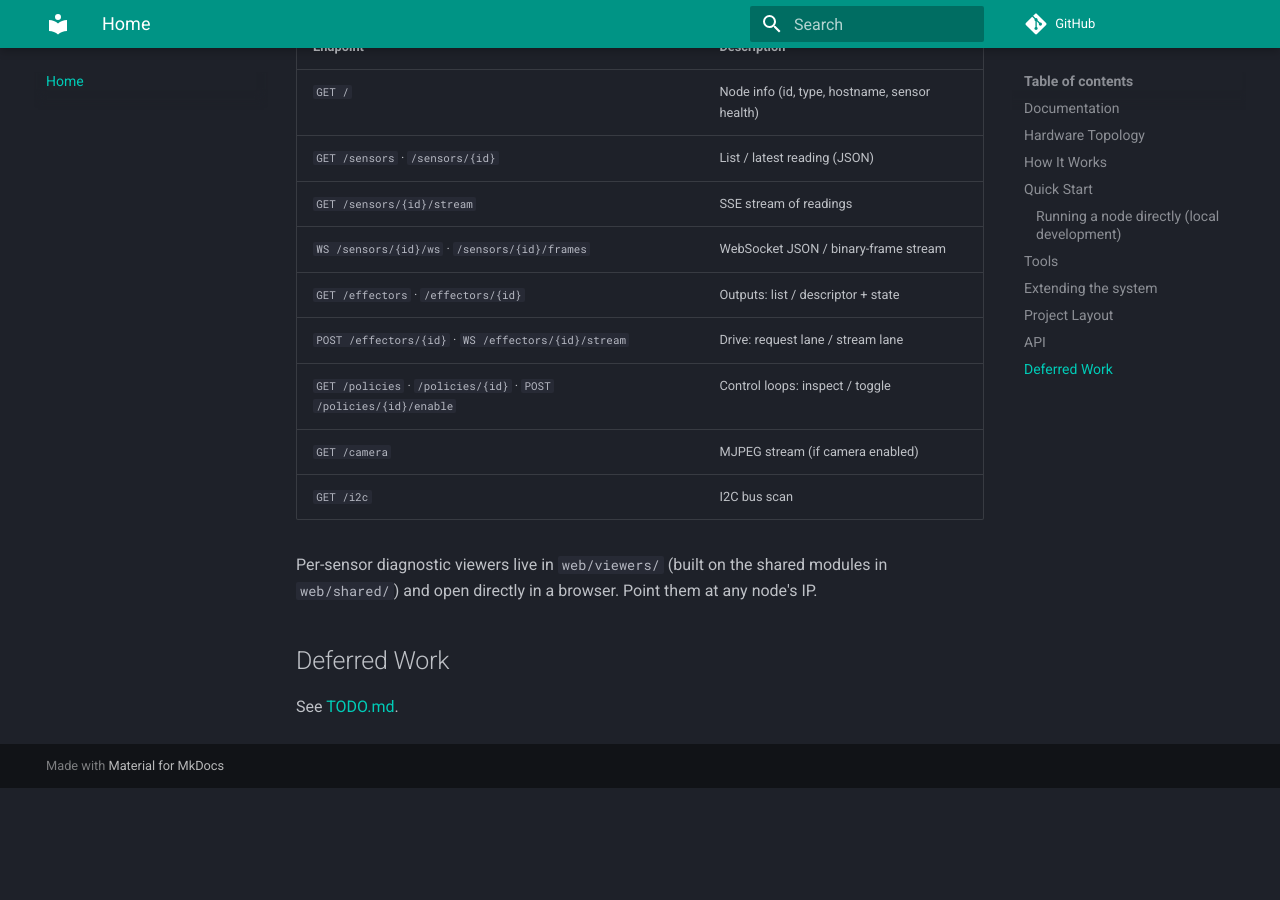
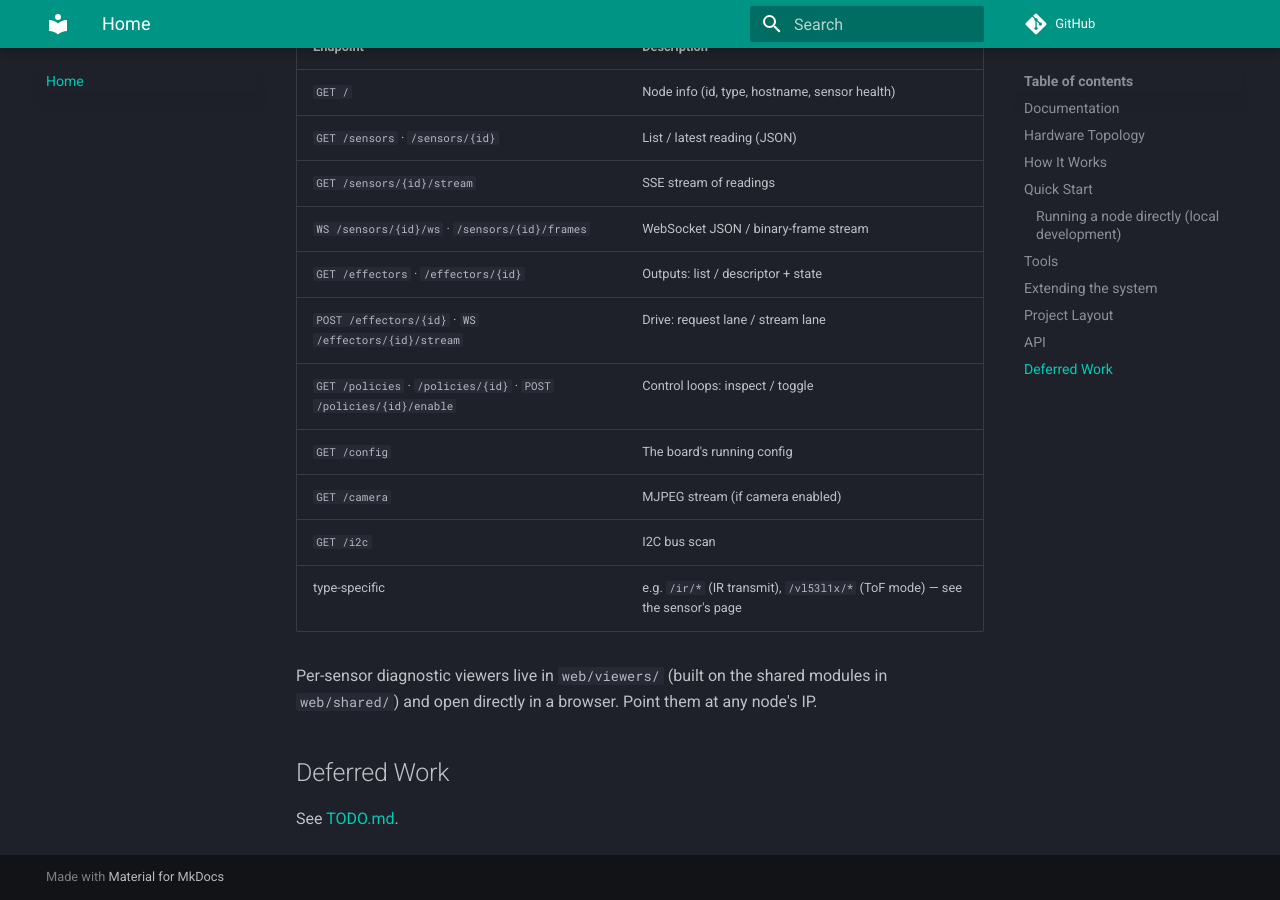
Before and after one commit to kespinoza5/animontics, an MkDocs documentation site: the page built from docs/index.md, in a window 1280 px wide and 900 px high, scrolled down 4975 px. Built offline with MkDocs 1.6.1 and Material for MkDocs 9.7.7, drawn with Linux system fonts in a browser that asks for light colours; comment, search, counter and statistics services are not loaded; before the commit the page ends 5763 px from its top, so only the background shows below that.

Commit message:
docs: complete the README API tables (config + type-specific routes)
A full endpoint audit (root + node README vs node/routers/*) found a pre-existing
gap unrelated to the efferent work: GET /config and the type-specific routers
(/ir/*, /vl53l1x/*) were never listed. The effector/policy endpoints were already
correct. Add the missing rows to both API tables.

Co-Authored-By: Claude Opus 4.8 <noreply@anthropic.com>

```diff
--- a/README.md
+++ b/README.md
@@ -198,8 +198,10 @@ Each node exposes:
 | `GET /effectors` · `/effectors/{id}` | Outputs: list / descriptor + state |
 | `POST /effectors/{id}` · `WS /effectors/{id}/stream` | Drive: request lane / stream lane |
 | `GET /policies` · `/policies/{id}` · `POST /policies/{id}/enable` | Control loops: inspect / toggle |
+| `GET /config` | The board's running config |
 | `GET /camera` | MJPEG stream (if camera enabled) |
 | `GET /i2c` | I2C bus scan |
+| type-specific | e.g. `/ir/*` (IR transmit), `/vl53l1x/*` (ToF mode) — see the sensor's page |
 
 Per-sensor diagnostic viewers live in `web/viewers/` (built on the shared modules in `web/shared/`) and open directly in a browser. Point them at any node's IP.
 
--- a/node/README.md
+++ b/node/README.md
@@ -62,8 +62,11 @@ camera, releasing hardware in reverse order.
 | `WS` | `/effectors/{id}/stream` | Stream-lane drive (continuous flow) |
 | `GET` | `/policies` · `/policies/{id}` | Policy list / wiring + current obs & action |
 | `POST` | `/policies/{id}/enable` | Enable/disable a policy |
+| `GET` | `/config` | The board's running configuration |
 | `GET` | `/camera` | MJPEG multipart stream (503 if no camera configured) |
 | `GET` | `/i2c` | Scan all I2C buses, return detected addresses |
+| `GET`/`POST` | `/ir/*` | IR transceiver: `capabilities`, `protocols`, `transmit` |
+| `GET`/`POST` | `/vl53l1x/*` | ToF control: `state`, `mode`, `auto` |
 
 ## Environment Variables
 
```
